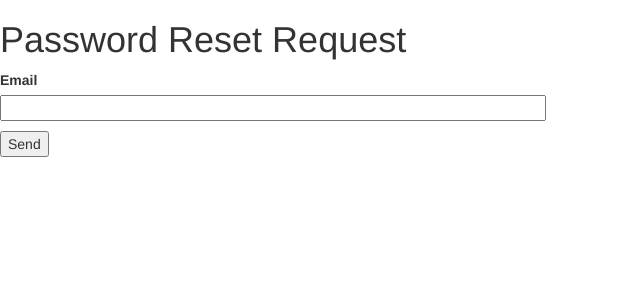
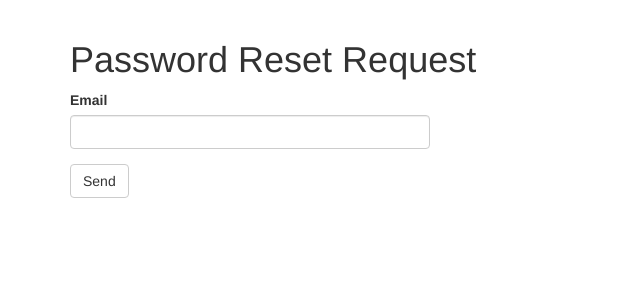
Before and after one commit to Willamette-OR/microblog, a Flask app: page /request_password_reset in a window 1280 px wide. Shown: the part 52-352 px from the top of the page, without its empty margins (0-640 px from the left). Run offline with Flask 2, Linux system fonts and the light colour scheme; some libraries are stand-ins or nearby versions.

Commit message:
Update the rendering of the request password reset page

```diff
--- a/app/templates/request_password_reset.html
+++ b/app/templates/request_password_reset.html
@@ -1,18 +1,11 @@
 {% extends 'base.html' %}
+{% import 'bootstrap/wtf.html' as wtf %}
 
-{% block content %}
+{% block app_content %}
     <h1>Password Reset Request</h1>
-    <form action="" method="post">
-        {{ form.hidden_tag() }}
-        <p>
-            {{ form.email.label }} <br>
-            {{ form.email(size=64) }} <br>
-            {% for error in form.email.errors %}
-                <span style="color:red;">[{{ error }}]</span>
-            {% endfor %}
-        </p>
-        <p>
-            {{ form.submit() }}
-        </p>
-    </form>
+    <div class="row">
+        <div class="col-md-4">
+            {{ wtf.quick_form(form) }}
+        </div>
+    </div>
 {% endblock %}
```
